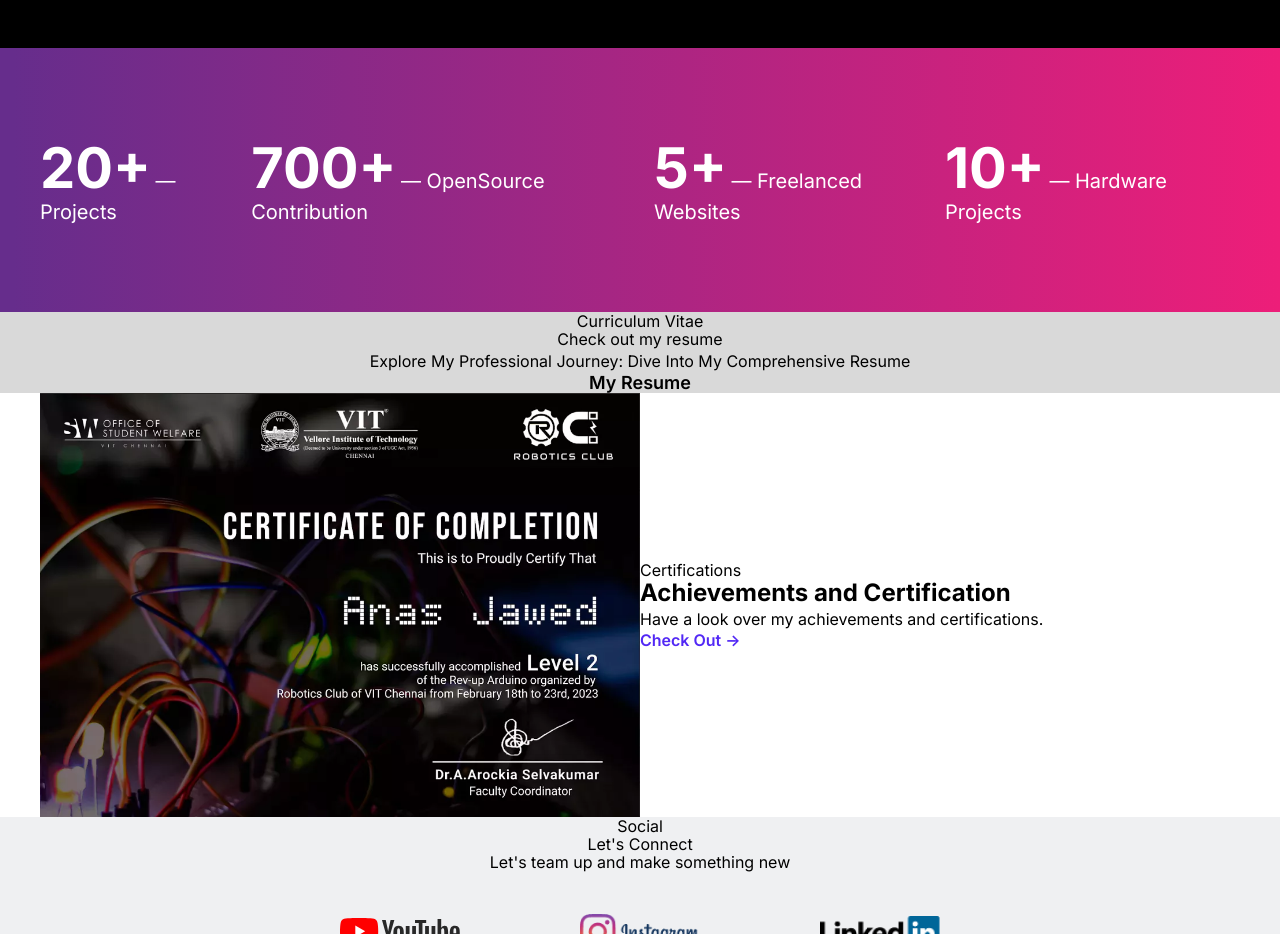
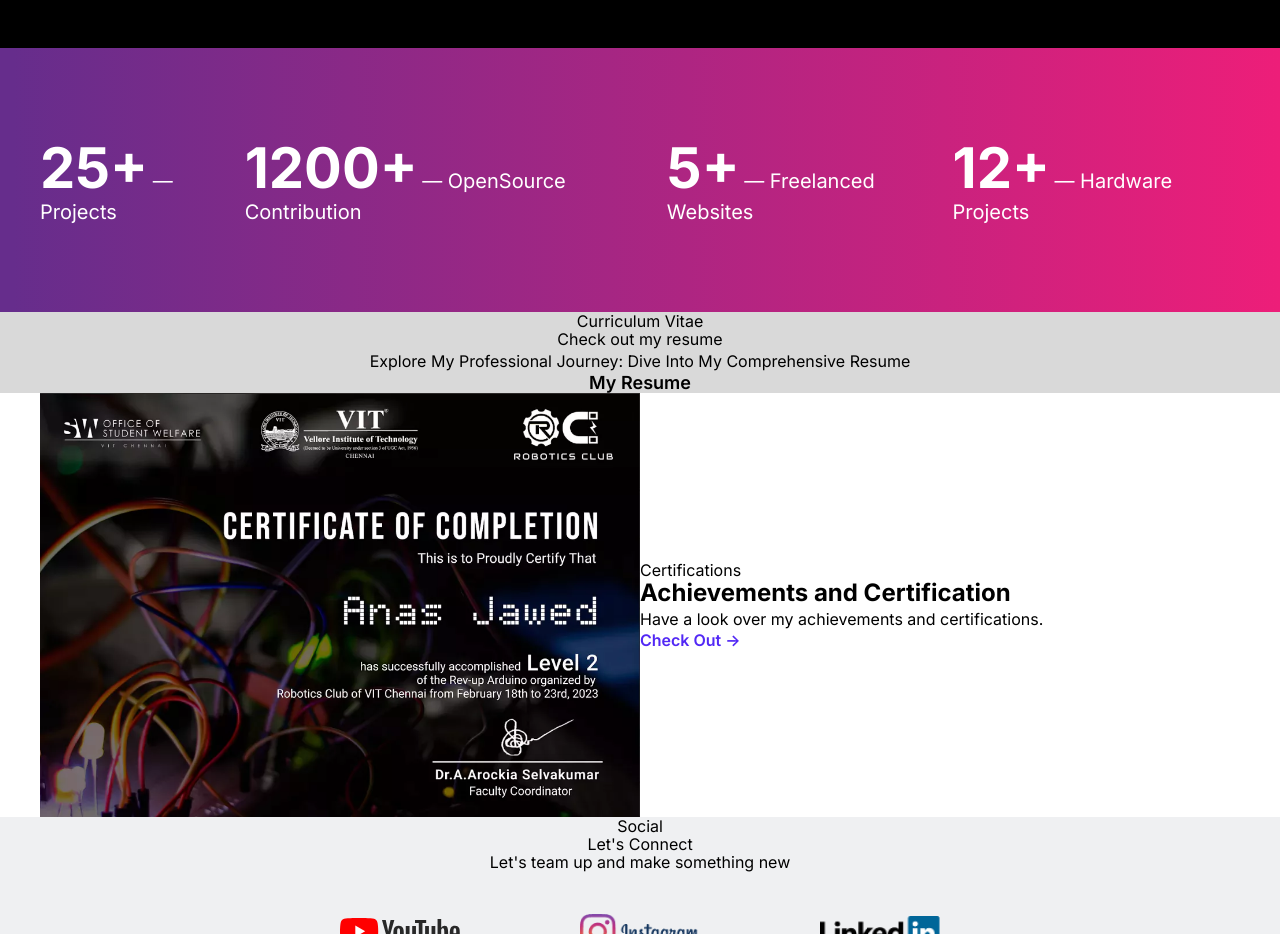
Before and after one commit to anasjawed283/anasjawed283.github.io, a website built with Parcel: page index.html in a window 1280 px wide. Shown: the part 2260-3194 px from the top of the page. Built offline with nearby package versions, Linux system fonts and the light colour scheme.

Commit message:
Updated info

```diff
--- a/index.html
+++ b/index.html
@@ -271,11 +271,11 @@
         <section class="home-statistics">
           <div class="home-container06">
             <div class="active-users-active-users metrics">
-              <span class="active-users-text"><span>20+</span></span>
+              <span class="active-users-text"><span>25+</span></span>
               <span class="active-users-text1"><span>— Projects</span></span>
             </div>
             <div class="active-users-active-users metrics">
-              <span class="active-users-text"><span>700+</span></span>
+              <span class="active-users-text"><span>1200+</span></span>
               <span class="active-users-text1">
                 <span>— OpenSource Contribution</span>
               </span>
@@ -287,7 +287,7 @@
               </span>
             </div>
             <div class="active-users-active-users metrics">
-              <span class="active-users-text"><span>10+</span></span>
+              <span class="active-users-text"><span>12+</span></span>
               <span class="active-users-text1">
                 <span>— Hardware Projects</span>
               </span>
```
